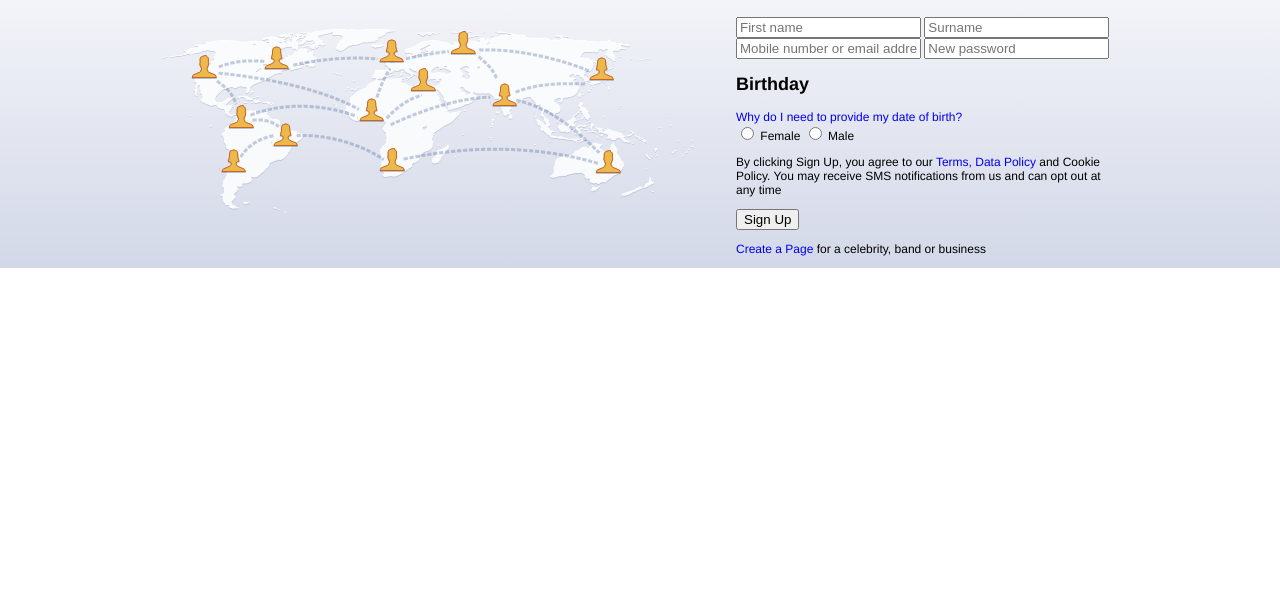
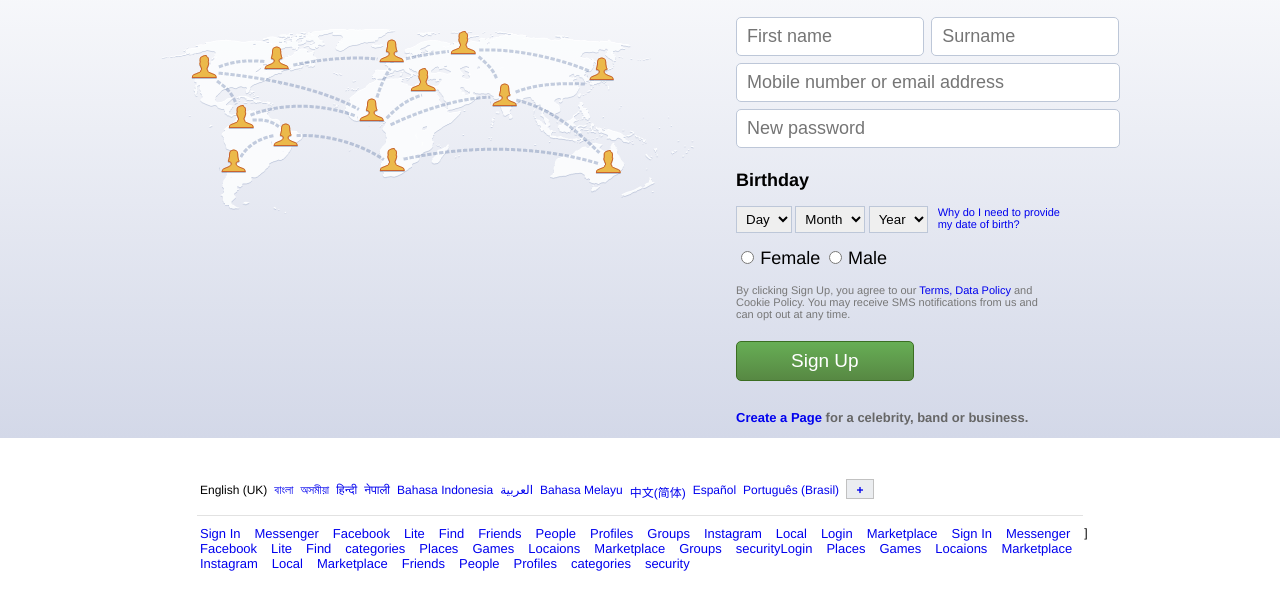
Before and after one commit to Imtiaze/facebook_login_registration_page_design, a plain HTML site: page index.html in a window 1280 px wide. Shown: the part 188-798 px from the top of the page. Drawn offline with Linux system fonts and the light colour scheme.

Commit message:
facebook login page fully design complete

```diff
--- a/index.html
+++ b/index.html
@@ -41,10 +41,6 @@
 		<h2>Facebook helps you connect and share with the people in your life.</h2>
 		<img src="images/people_connection.png" alt="Connection People">
 	  </div>
-
-
-
-
 	  <div class ="signup-right">
 		<h1>Create an account</h1>
 		<h3>It's free and always will be.</h3>
@@ -59,24 +55,110 @@
 		<div class="birthday">
 		  <h2>Birthday</h2>
 		  <div class="select-option">
-
+			<select name="" id="">
+			  <option value="">Day</option>
+			  <option value="">Day</option>
+			  <option value="">Day</option>
+			  <option value="">Day</option>
+			  <option value="">Day</option>
+			</select>
+			<select>
+			  <option value="">Month</option>
+			  <option value="">Month</option>
+			  <option value="">Month</option>
+			  <option value="">Month</option>
+			  <option value="">Month</option>
+			</select>
+			<select>
+			  <option value="">Year</option>
+			  <option value="">Year</option>
+			  <option value="">Year</option>
+			  <option value="">Year</option>
+			  <option value="">Year</option>
+			</select>
 		  </div>
-		  <a href="#">Why do I need to provide my date of birth?</a>
+		  <div class="link-bd">
+		    <a href="#">Why do I need to provide my date of birth?</a>
+		  </div>
 		</div>
 		<div class="gender">
-		  <input type="radio" id="female">
+		  <input type="radio" name="gender" id="female">
 		  <label for="female">Female</label>
-		  <input type="radio" id="male">
+		  <input type="radio" name="gender" id="male">
 		  <label for="male">Male</label>
 		</div>
-		<p>By clicking Sign Up, you agree to our <a href="#">Terms, Data Policy</a> and <a>Cookie Policy.</a> You may receive SMS notifications from us and can opt out at any time</p>
+		<p class="terms">By clicking Sign Up, you agree to our <a href="#">Terms, Data Policy</a> and <a>Cookie Policy.</a> You may receive SMS notifications from us and can opt out at any time.</p>
 		<input type="submit" value="Sign Up">
-		<p><a href="#">Create a Page</a> for a celebrity, band or business</p>
+		<p class="create-page"><a href="#">Create a Page</a> for a celebrity, band or business.</p>
+	  </div>
+	</div>
+  </div>
+
+  <!-- facebook footer section markup -->
+  <div class="footer-section">
+	<div class="middle-area">
+	  <div class="footer-menu">
+		<ul>
+		  <li>English (UK)</li>
+		  <li><a href="#">বাংলা</a></li>
+		  <li><a href="#">অসমীয়া</a></li>
+		  <li><a href="#">हिन्दी</a></li>
+		  <li><a href="#">नेपाली</a></li>
+		  <li><a href="#">Bahasa Indonesia</a></li>
+		  <li><a href="#">العربية</a></li>
+		  <li><a href="#">Bahasa Melayu</a></li>
+		  <li><a href="#">中文(简体)</a></li>
+		  <li><a href="#">Español</a></li>
+		  <li><a href="#">Português (Brasil)</a></li>
+		  <li class="plus-button"><a href="#">+</a></li>
+		</ul>
 	  </div>
 
+	  <hr />
+	    <div class="footer-menu2">
+		  <ul>
+			  <li><a href="#">Sign In</a></li>
+			  <li><a href="#">Messenger</a></li>
+			  <li><a href="#">Facebook</a></li>
+			  <li><a href="#">Lite</a></li>
+			  <li><a href="#">Find</a></li>
+			  <li><a href="#">Friends</a></li>
+			  <li><a href="#">People</a></li>
+			  <li><a href="#">Profiles</a></li>
+			  <li><a href="#">Groups</a></li>
+			  <li><a href="#">Instagram</a></li>
+			  <li><a href="#">Local</a></li>
+			  <li><a href="#">Login</a></li>]
+			  <li><a href="#">Marketplace</a></li>
+			  <li><a href="#">Sign In</a></li>
+			  <li><a href="#">Messenger</a></li>
+			  <li><a href="#">Facebook</a></li>
+			  <li><a href="#">Lite</a></li>
+			  <li><a href="#">Find</a></li>
+			  <li><a href="#">categories</a></li>
+			  <li><a href="#">Places</a></li>
+			  <li><a href="#">Games</a></li>
+			  <li><a href="#">Locaions</a></li>
+			  <li><a href="#">Marketplace</a></li>
+			  <li><a href="#">Groups</a></li>
+			  <li><a href="#">securityLogin</a></li>
+			  <li><a href="#">Places</a></li>
+			  <li><a href="#">Games</a></li>
+			  <li><a href="#">Locaions</a></li>
+			  <li><a href="#">Marketplace</a></li>
+			  <li><a href="#">Instagram</a></li>
+			  <li><a href="#">Local</a></li>
+			  <li><a href="#">Marketplace</a></li>
+			  <li><a href="#">Friends</a></li>
+			  <li><a href="#">People</a></li>
+			  <li><a href="#">Profiles</a></li>
+			  <li><a href="#">categories</a></li>
+			  <li><a href="#">security</a></li>
 
 
+			</ul>
 
+	  </div>
 	</div>
   </div>
 
--- a/style.css
+++ b/style.css
@@ -138,3 +138,138 @@ a:hover{
 	font-size: 20px;
 	margin-top: 0;
 }
+
+.all-input input{
+	width: 100%;
+	font-size: 18px;
+	padding: 8px 10px;
+	border: 1px solid #bdc7d8;
+	border-radius: 5px;
+	margin-bottom: 7px;
+	box-sizing: border-box;
+}
+
+.name-input:after{
+	content:'';
+	display: block;
+	clear: both;
+}
+
+.name-input input{
+	float:left;
+	width: 49%;
+	margin-right: 7px;
+}
+.name-input input:nth-child(2){
+	margin-right:0;
+}
+
+.select-option select{
+	padding: 4px 5px;
+	border: 1px solid #bdc7d8;
+	margin-right: 0;
+}
+
+.select-option{
+	float:left;
+	margin-right: 10px;
+	overflow:hidden;
+}
+
+.link-bd{
+	font-size: 11px;
+	overflow:hidden;
+	width: 35%;
+
+}
+.birthday{
+	overflow:hidden;
+}
+
+
+.gender{
+	padding: 15px 0;
+}
+
+.gender label{
+	font-size: 18px;
+}
+
+.terms{
+	color: #777;
+font-size: 11px;
+width: 316px;
+	margin-top:0;
+}
+
+.signup-right input[type="submit"]{
+	background:linear-gradient(#67ae55, #578843);
+	font-size:19px;
+	text-align:center;
+	padding: 8px 54px;
+	border: 1px solid #3b6e22;
+	color:#fff;
+	border-radius: 5px;
+	cursor: pointer;
+	margin: 10px 0 10px 0;
+}
+.signup-right input[type="submit"]:hover{
+	background: linear-gradient(#79bc64, #578843);
+}
+
+.create-page{
+	font-weight: bold;
+	font-size:13px;
+	color: #666666;
+	margin-top: 19px;
+}
+
+.footer-menu ul{
+	list-style:none;
+	display: inline-block;
+	margin-top: 40px;
+}
+
+.footer-menu ul li{
+	float:left;
+	margin-right: 7px;
+}
+
+.footer-menu button{
+ margin-top:0;
+}
+
+.plus-button{
+	border: 1px solid #C1C1C1;
+	width: 12px;
+	height: 12px;
+	text-align:center;
+	padding: 3px 7px;
+	font-weight: bold;
+	background: #EBEDF0;
+	color: #CCD0D5;
+	margin-top: -4px;
+}
+
+.footer-section hr{
+	border: 1px solid #E2E2E2;
+	width: 92%;
+	margin-top: 0;
+	margin-bottom:0;
+	border-top:none;
+}
+
+.footer-menu2 ul{
+	list-style:none;
+	display: inline-block;
+	margin-top: 10px;
+}
+
+.footer-menu2 ul li{
+	float:left;
+	margin-right: 14px;
+
+}.footer-menu2 ul li a{
+
+	font-size:13px;
+}
```
